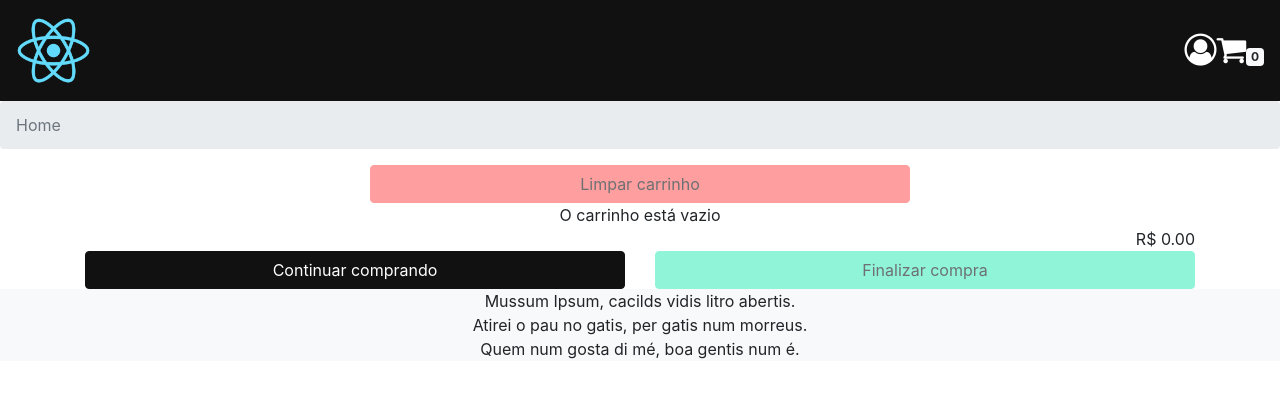
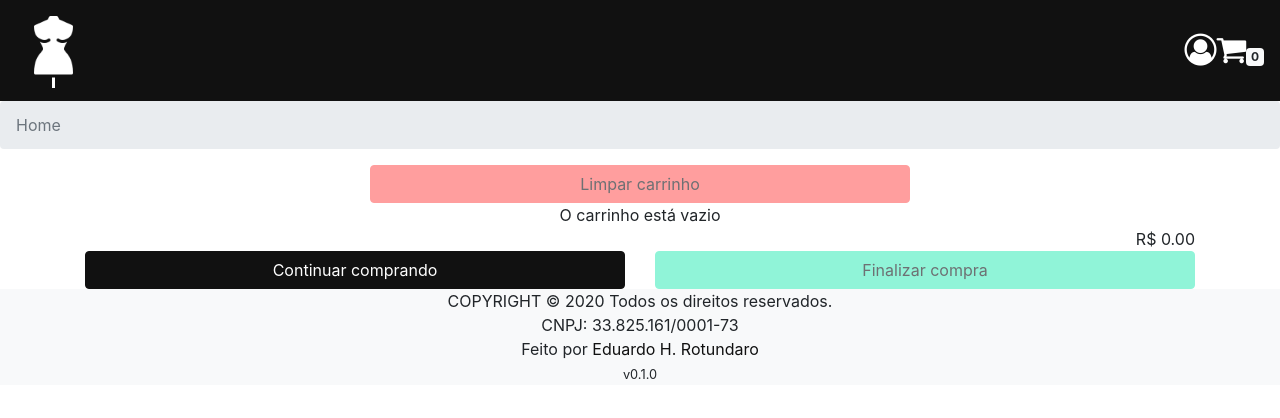
Before and after one commit to EduardoRotundaro/confere-frontend-challenge, a React (Create React App) app: page /cart in a window 1280 px wide. Shown: the top 418 px of the page. Built offline with nearby package versions, Linux system fonts and the light colour scheme.

Commit message:
:construction: adjustments

```diff
--- a/src/api/services/index.js
+++ b/src/api/services/index.js
@@ -7,10 +7,14 @@ function sortByAvailability(a, b) {
     return 0;
 }
 
+function getProductsData() {
+    return axios.get(DB_URL);
+}
+
 export function fetchProducts(category) {
     return new Promise(async (resolve, reject) => {
         try {
-            const products = await axios.get(DB_URL);
+            const products = await getProductsData();
             let response = products.data.products;
             if(category==='clothes') response = products.data.products.filter((p) => !PRODUCTS_FILTER.ACCESSORIES.includes(p.code_color));
             else if (category==='accessories') response = products.data.products.filter((p) => PRODUCTS_FILTER.ACCESSORIES.includes(p.code_color));
@@ -22,11 +26,10 @@ export function fetchProducts(category) {
 }
 
 export function getProductById(id) {
-    // simulates a product fetch in API
     return new Promise(async (resolve, reject) => {
         try {
-            const products = await fetchProducts();
-            const response = products.filter((product) => product.code_color===id)[0];
+            const products = await getProductsData();
+            const response = products.data.products.filter((product) => product.code_color===id)[0];
             resolve(response);
         } catch (error) {
             reject(error);
--- a/src/components/Card/index.jsx
+++ b/src/components/Card/index.jsx
@@ -18,15 +18,6 @@ function Card({
 }) {
     const [image, setImage] = useState(null);
 
-    async function checkifImageURLisValid() {
-        let url = await isAValidImageURL(imageUrl)? imageUrl : productPhotoFallback;
-        setImage(url);
-    }
-
-    useEffect(() => {
-        checkifImageURLisValid();
-    }, []);
-
     function renderSizes() {
         return sizes.map(({size, available}) => {
             if(available) return (<span className="badge badge-primary" key={size}>{size}</span>);
@@ -34,10 +25,19 @@ function Card({
         });
     }
 
+    useEffect(() => {
+        async function checkifImageURLisValid() {
+            let url = await isAValidImageURL(imageUrl)? imageUrl : productPhotoFallback;
+            setImage(url);
+        }
+
+        checkifImageURLisValid();
+    }, [imageUrl]);
+
     return (
         <div className="card h-100">
             <Link to={`/product/${id}`}>
-                <img src={image} className="card-img-top" alt="" />
+                <img src={image} className="card-img-top" alt={name} />
             </Link>
             <div className="card-body">
                 <p className="card-text text-center">{name}</p>
--- a/src/components/CartItem/index.jsx
+++ b/src/components/CartItem/index.jsx
@@ -13,7 +13,7 @@ function CartItem({
         <div className="card">
             <div className="row no-gutters">
                 <div className="col-xl-4">
-                    <img src={image} className="card-img" alt="..." />
+                    <img src={image} className="card-img" alt={name} />
                 </div>
                 <div className="col-xl-8">
                     <div className="card-body">
--- a/src/components/Footer/index.jsx
+++ b/src/components/Footer/index.jsx
@@ -1,13 +1,19 @@
 import React from 'react';
+import {APP_VERSION, GITHUB_PROFILE} from '../../other/constants';
 
 export default function Footer() {
     return (
         <footer className="bg-light">
             <div className="container">
                 <div className="row">
-                    <div className="col-12 text-center">Mussum Ipsum, cacilds vidis litro abertis.</div>
-                    <div className="col-12 text-center">Atirei o pau no gatis, per gatis num morreus.</div>
-                    <div className="col-12 text-center">Quem num gosta di mé, boa gentis num é.</div>
+                    <div className="col-12 text-center">COPYRIGHT © 2020 Todos os direitos reservados.</div>
+                    <div className="col-12 text-center">CNPJ: 33.825.161/0001-73</div>
+                    <div className="col-12 text-center">
+                        Feito por <a href={GITHUB_PROFILE} target="_blank" rel="noopener noreferrer">Eduardo H. Rotundaro</a>
+                    </div>
+                    <div className="col-12 text-center">
+                        <small>v{APP_VERSION}</small>
+                    </div>
                 </div>
             </div>
         </footer>
--- a/src/components/Header/index.jsx
+++ b/src/components/Header/index.jsx
@@ -1,7 +1,7 @@
 import React from 'react';
 import {useSelector} from 'react-redux';
 import {Link} from 'react-router-dom';
-import logo from '../../assets/images/logo512.png';
+import logo from '../../assets/images/logo_w.png';
 
 export default function Header() {
     const itemsInCart = useSelector((state) => (state.cart? state.cart.products.length : 0));
--- a/src/other/constants/index.js
+++ b/src/other/constants/index.js
@@ -2,6 +2,7 @@ import {version} from '../../../package.json';
 
 export const APP_VERSION = version;
 export const DB_URL = 'https://raw.githubusercontent.com/confere/vagas/master/desafios/software-engineer-frontend/db.json';
+export const GITHUB_PROFILE = 'https://github.com/EduardoRotundaro';
 export const PRODUCTS_FILTER = {
     ACCESSORIES: [
         '20002945_027',
--- a/src/pages/Cart/index.jsx
+++ b/src/pages/Cart/index.jsx
@@ -1,4 +1,4 @@
-import React, {useState, useEffect} from 'react';
+import React from 'react';
 import {useDispatch, useSelector} from 'react-redux';
 import {Link} from 'react-router-dom';
 import If from '../../components/If';
@@ -30,9 +30,7 @@ export default function Cart() {
     }
 
     function getTotalPrice() {
-        // R$ 119,90
-        const stringPrices = products.map((p) => p.actualPrice);
-        const floatPrices = stringPrices.map((p) => parseFloat(p.split(' ')[1].replace(',','.')));
+        const floatPrices = products.map((p) => p.actualPrice).map((p) => parseFloat(p.split(' ')[1].replace(',','.')));
         const floatTotal = floatPrices.length? floatPrices.reduce((total, num) => (total + num)) : 0.0;
         return `R$ ${floatTotal.toFixed(2)}`;
     }
--- a/src/pages/NotFound/index.jsx
+++ b/src/pages/NotFound/index.jsx
@@ -1,5 +1,4 @@
-import React, {useState, useEffect} from 'react';
-import {useDispatch, useSelector} from 'react-redux';
+import React from 'react';
 
 export default function Home() {
     return (
```
Also changed, not shown: src/assets/images/logo_b.png (added), src/assets/images/logo_w.png (added), src/pages/Home/index.jsx (line endings or trailing spaces).
